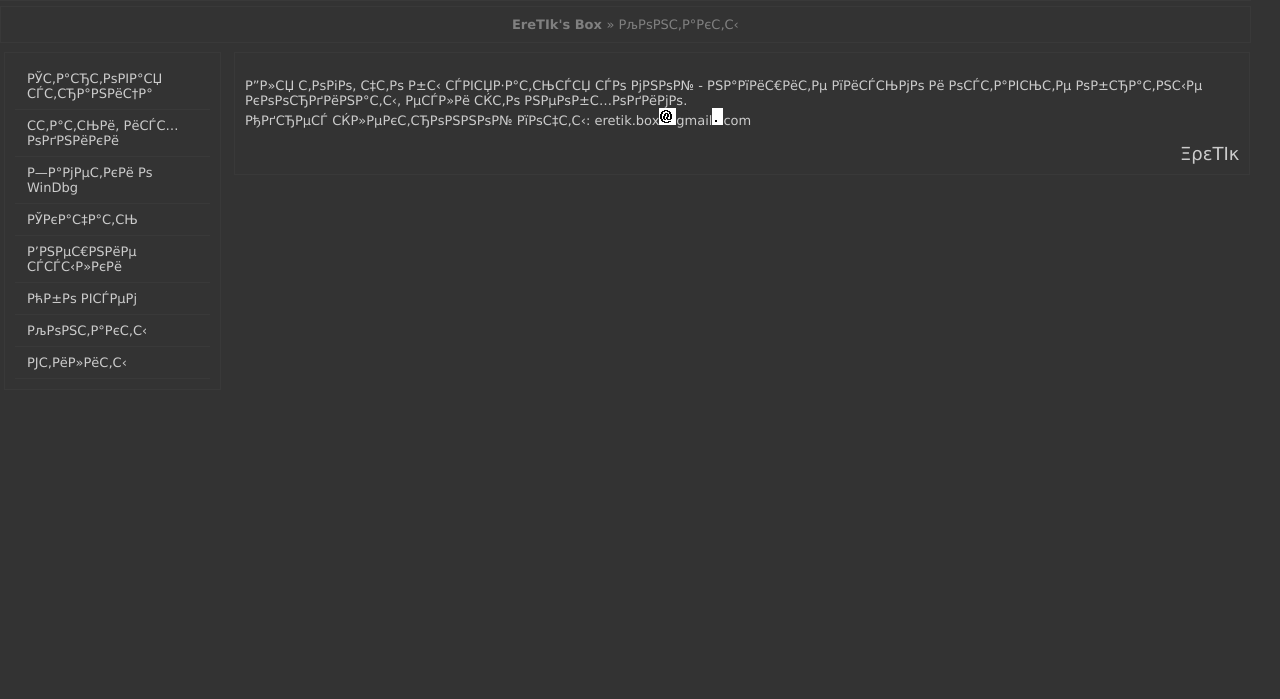
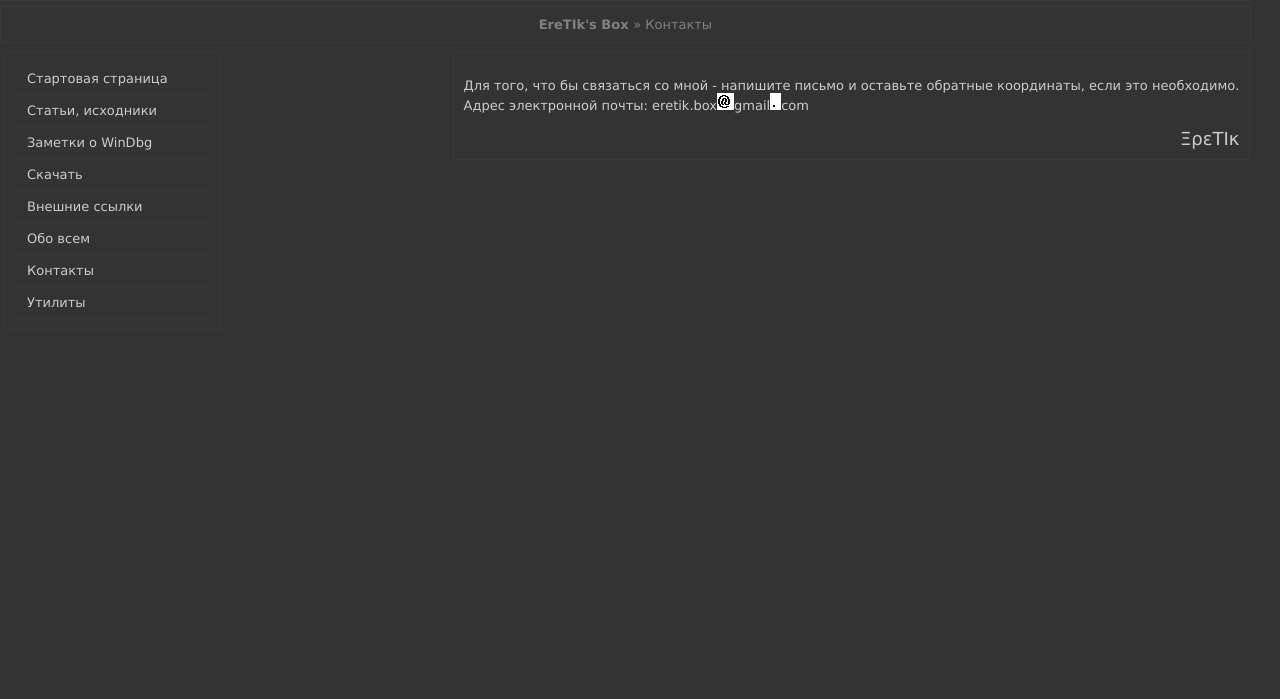
Before and after one commit to kITerE/kitere.github.io, a plain HTML site: page Contacts.html in a window 1280 px wide. Shown: the part 101-800 px from the top of the page. Drawn offline with Linux system fonts and the light colour scheme; a script that the page names is missing.

Commit message:
fix: encoding

```diff
--- a/Contacts.html
+++ b/Contacts.html
@@ -3,7 +3,7 @@
 <head>
 <meta http-equiv="Content-Type" content="text/html; charset=utf-8" />
 <script type="text/javascript" src="js/ppm.js"></script>
-<title>EreTIk's Box &raquo; РљРѕРЅС‚Р°РєС‚С‹</title>
+<title>EreTIk's Box &raquo; Контакты</title>
 <meta name="keywords" content="EreTIk, kernel, ring0, driver development, rootkit, leak tests" />
 <link rel="stylesheet" type="text/css" href="style.css" />
 <link rel="alternate" type="application/rss+xml" title="RSS" href="https://kitere.github.io/feed.xml" />
@@ -19,22 +19,22 @@
         <div id="wrapper">
             <div id="header">
                 <h1>EreTIk's Box</h1>
-                <h2>Р Р°Р·СЂР°Р±РѕС‚РєР°, РёСЃСЃР»РµРґРѕРІР°РЅРёРµ Рё РЅРёР·РєРѕСѓСЂРѕРІРЅРµРІРѕРµ РїСЂРѕРіСЂР°РјРјРёСЂРѕРІР°РЅРёРµ</h2>
+                <h2>Разработка, исследование и низкоуровневое программирование</h2>
             </div>
         <div id="strap">
-<b>EreTIk's Box </b> &raquo; РљРѕРЅС‚Р°РєС‚С‹
+<b>EreTIk's Box </b> &raquo; Контакты
         </div>
 <br /><table align="center" border="0" cellpadding="0" cellspacing="0" width="98%"><tr valign="top"><td>
         <div id="navigation">
             <ul id="menu">
-                <li><a href="index.htm">РЎС‚Р°СЂС‚РѕРІР°СЏ СЃС‚СЂР°РЅРёС†Р°</a></li>
-                <li><a href="Articles.html">CС‚Р°С‚СЊРё, РёСЃС…РѕРґРЅРёРєРё</a></li>
-                <li><a href="WinDbg.html">Р—Р°РјРµС‚РєРё Рѕ WinDbg</a></li>
-                <li><a href="Downloads.html">РЎРєР°С‡Р°С‚СЊ</a></li>
-                <li><a href="Links.html">Р’РЅРµС€РЅРёРµ СЃСЃС‹Р»РєРё</a></li>
-                <li><a href="Overview.html">РћР±Рѕ РІСЃРµРј</a></li>
-                <li><a href="Contacts.html">РљРѕРЅС‚Р°РєС‚С‹</a></li>
-                <li><a href="Tools.html" onmouseover="mopen('m_tools')" onmouseout="mclosetime()">РЈС‚РёР»РёС‚С‹</a>
+                <li><a href="index.htm">Стартовая страница</a></li>
+                <li><a href="Articles.html">Cтатьи, исходники</a></li>
+                <li><a href="WinDbg.html">Заметки о WinDbg</a></li>
+                <li><a href="Downloads.html">Скачать</a></li>
+                <li><a href="Links.html">Внешние ссылки</a></li>
+                <li><a href="Overview.html">Обо всем</a></li>
+                <li><a href="Contacts.html">Контакты</a></li>
+                <li><a href="Tools.html" onmouseover="mopen('m_tools')" onmouseout="mclosetime()">Утилиты</a>
                   <script type="text/javascript">
                   <!--
                     nav_tools("");
@@ -48,11 +48,11 @@
         <div id="content">
             <br />
                 <p>
-Р”Р»СЏ С‚РѕРіРѕ, С‡С‚Рѕ Р±С‹ СЃРІСЏР·Р°С‚СЊСЃСЏ СЃРѕ РјРЅРѕР№ - РЅР°РїРёС€РёС‚Рµ РїРёСЃСЊРјРѕ Рё РѕСЃС‚Р°РІСЊС‚Рµ РѕР±СЂР°С‚РЅС‹Рµ
-РєРѕРѕСЂРґРёРЅР°С‚С‹, РµСЃР»Рё СЌС‚Рѕ РЅРµРѕР±С…РѕРґРёРјРѕ.
+Для того, что бы связаться со мной - напишите письмо и оставьте обратные
+координаты, если это необходимо.
                 </p>
                 <p>
-РђРґСЂРµСЃ СЌР»РµРєС‚СЂРѕРЅРЅРѕР№ РїРѕС‡С‚С‹: eretik.box<img src="images/ml_fs.GIF" alt="" />gmail<img src="images/ml_ss.GIF" alt="" />com
+Адрес электронной почты: eretik.box<img src="images/ml_fs.GIF" alt="" />gmail<img src="images/ml_ss.GIF" alt="" />com
                 </p>
 <br /><p align="right"><font size="+1">&#x39E;&#x3C1;&#x3B5;&#x3A4;&#x399;&#x3BA;</font></p>
         </div>
```
